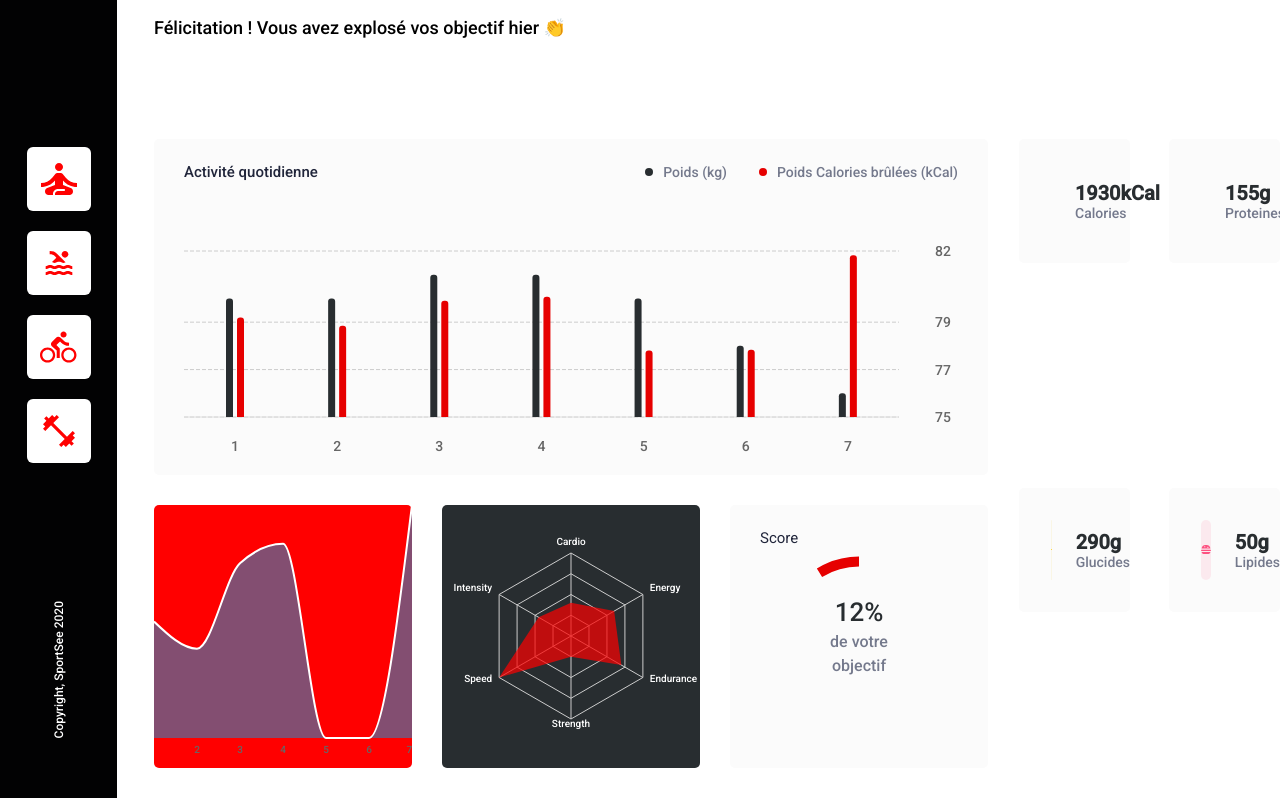
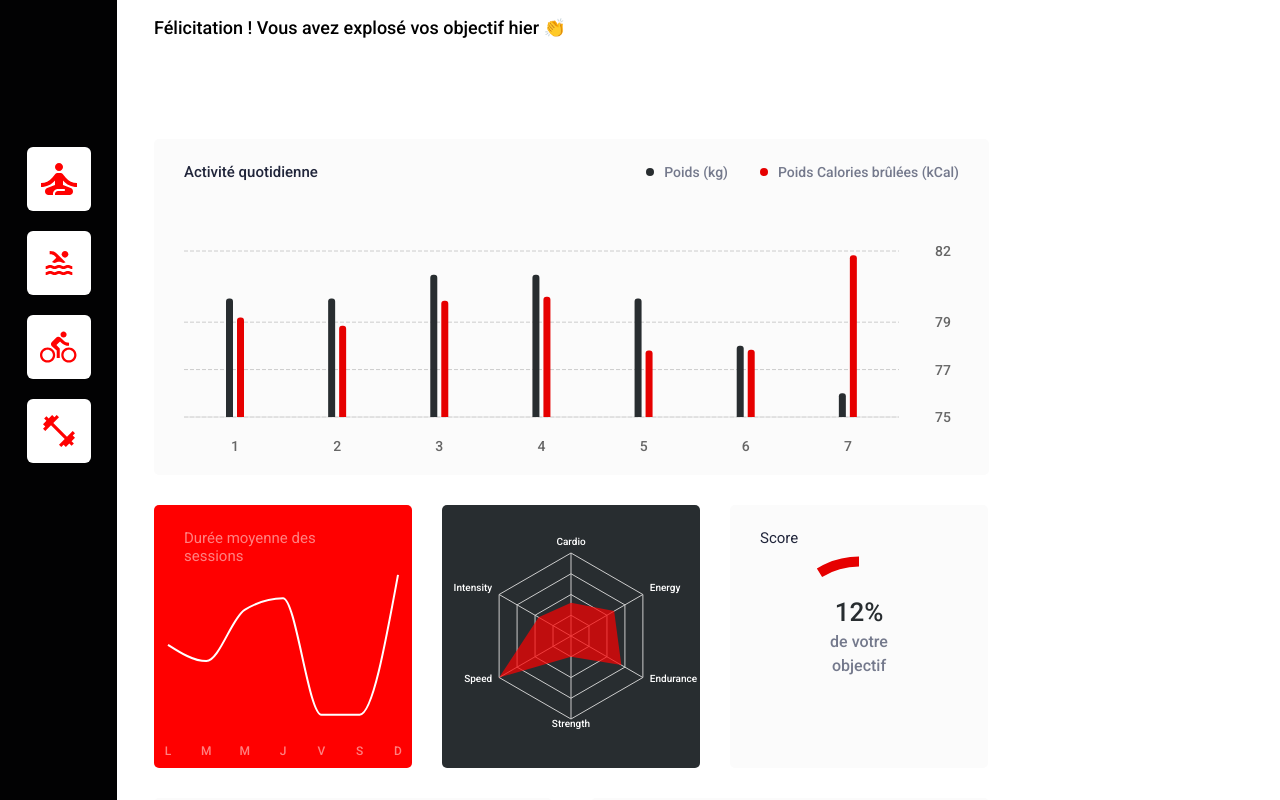
Before and after one commit to remisany/RemiSany_12_28072021, a React (Create React App) app in the folder sportsee-app/: page / in a window 1280 px wide. Shown: the part 200-1000 px from the top of the page. Built offline with nearby package versions, Linux system fonts and the light colour scheme.

Commit message:
Correction composant line

```diff
--- a/sportsee-app/src/components/Dashboard.jsx
+++ b/sportsee-app/src/components/Dashboard.jsx
@@ -5,13 +5,17 @@ import styled from "styled-components";
 //Components
 import BiaxialBarComponent from "./BiaxialBarComponent";
 import RadarComponent from "./RadarComponent";
-import SimpleAreaComponent from "./SimpleAreaComponent";
+import LineComponent from "./LineComponent";
 import PieComponent from "./PieComponent"
-import KeyData from "./KeyData"
+import KeyData from "./KeyData";
 
 const Body = styled.div`
     display: flex;
     column-gap: 3.1rem;
+
+    @media screen and (max-width: 1300px) {
+        flex-direction: column;
+    }
 `
 
 const ContainerBottom = styled.div`
@@ -23,6 +27,10 @@ const ContainerBottom = styled.div`
 const ContainerLeft = styled.div`
     display: flex;
     flex-direction: column;
+
+    @media screen and (max-width: 1390px) {
+        width: 83.5rem;
+    }
 `
 
 class Dashboard extends React.Component {
@@ -37,7 +45,7 @@ class Dashboard extends React.Component {
                         activity = {activity}
                     />
                     <ContainerBottom>
-                        <SimpleAreaComponent
+                        <LineComponent
                             average = {average}
                         />
                         <RadarComponent
--- /dev/null
+++ b/sportsee-app/src/components/LineComponent.jsx
@@ -0,0 +1,138 @@
+//React
+import React from "react";
+import {Line, LineChart, Tooltip, XAxis, YAxis} from "recharts";
+import styled from "styled-components";
+
+//Utils
+import colors from "../styles/colors";
+
+const ContainerLine = styled.div`
+  display: flex;
+  position: relative;
+  justify-content: center;
+  align-items: center;
+  background-color: ${colors.iconRed};
+  border-radius: .5rem;
+  height: 26.3rem;
+  width: 25.8rem;
+
+  h2 {
+    position: absolute;
+    left: 3rem;
+    top: 2.4rem;
+    font-size: 1.5rem;
+    color: ${colors.white};
+    opacity: 0.5;
+    width: 70%;
+  }
+
+  tspan {
+    font-size: 1.2rem;
+    opacity: 0.5;
+  }
+`
+
+const ContainerTooltip = styled.div`
+    background-color: ${colors.white};
+    color: ${colors.black};
+    display: flex;
+
+    p {
+        margin: .8rem .8rem;
+    }
+`
+
+const CustomTooltip = ({active, payload}) => {
+	if (active) {
+		return (
+      <ContainerTooltip>
+        <p>{`${payload[0].value} min`}</p>
+      </ContainerTooltip>
+		);
+	}
+
+	return null;
+};
+
+class LineComponent extends React.Component {
+
+  getXAxis(data) {
+    console.log(data.day)
+    let value = ""
+    switch (data.day) {
+      case 1:
+        value = "L"
+        break;
+      case 2:
+        value = "M"
+        break;
+      case 3:
+        value = "M"
+        break;
+      case 4:
+        value = "J"
+        break;
+      case 5:
+        value = "V"
+        break;
+      case 6:
+        value = "S"
+        break;
+      case 7:
+        value = "D"
+        break;
+      default:
+        value = ""
+    }
+    return value;
+  }
+
+  render() {
+
+    const {average} = this.props
+
+    return (
+      <ContainerLine>
+        <h2>Durée moyenne des sessions</h2>
+        <LineChart
+          width = {258}
+          height = {263}
+          data = {average}
+          margin = {{
+            top: 0,
+            right: 14,
+            left: 14,
+            bottom: 0,
+          }}
+        >
+          <XAxis
+            dataKey = {this.getXAxis}
+            stroke = {colors.white}
+            axisLine = {false}
+            tickLine = {false}
+          />
+          <YAxis
+            dataKey = "sessionLength"
+            hide = {true}
+            domain = {["dataMin -10", "dataMax +30"]}
+          />
+          <Tooltip content = {<CustomTooltip/>}/>
+          <Line
+            type = "monotone"
+            dataKey = "sessionLength"
+            stroke = {colors.white}
+            strokeWidth = {2}
+            dot = {false}
+            activeDot = {{
+              stroke: colors.backgroundWhite,
+              strokeWidth: 9,
+              r: 4,
+            }}
+          />
+        </LineChart>
+      </ContainerLine>
+    );
+  }
+}
+
+export default LineComponent
--- a/sportsee-app/src/components/SimpleAreaComponent.jsx
+++ /dev/null
@@ -1,73 +0,0 @@
-//React
-import React from "react"
-import {AreaChart, Area, XAxis, Tooltip} from "recharts"
-import styled from "styled-components"
-
-//Utils
-import colors from '../styles/colors'
-
-const ContainerArea = styled.div`
-  display: flex;
-  justify-content: center;
-  align-items: center;
-  background-color: ${colors.iconRed};
-  border-radius: .5rem;
-  height: 26.3rem;
-  width: 25.8rem;
-`
-
-const ContainerTooltip = styled.div`
-    background-color: ${colors.white};
-    color: ${colors.black};
-    display: flex;
-
-    p {
-        margin: .8rem .8rem;
-    }
-`
-
-const CustomTooltip = ({active, payload}) => {
-	if (active) {
-		return (
-      <ContainerTooltip>
-        <p>{`${payload[0].value} min`}</p>
-      </ContainerTooltip>
-		);
-	}
-
-	return null;
-};
-
-class SimpleAreaComponent extends React.Component {
-  render() {
-
-    const {average} = this.props
-
-    return (
-      <ContainerArea>
-        <AreaChart
-        width = {258}
-        height = {263}
-        data = {average}
-        margin = {{
-          top: 0,
-          right: 0,
-          left: 0,
-          bottom: 0,
-        }}
-      >
-        <XAxis dataKey="day" axisLine = {false} tickLine = {false}/>
-        <Tooltip  content = {<CustomTooltip/>}/>
-        <Area
-          type = "monotone"
-          dataKey="sessionLength"
-          stroke = {colors.white}
-          strokeWidth = {2}
-        />
-      </AreaChart>
-      </ContainerArea>
-    );
-  }
-}
-
-export default SimpleAreaComponent
```
